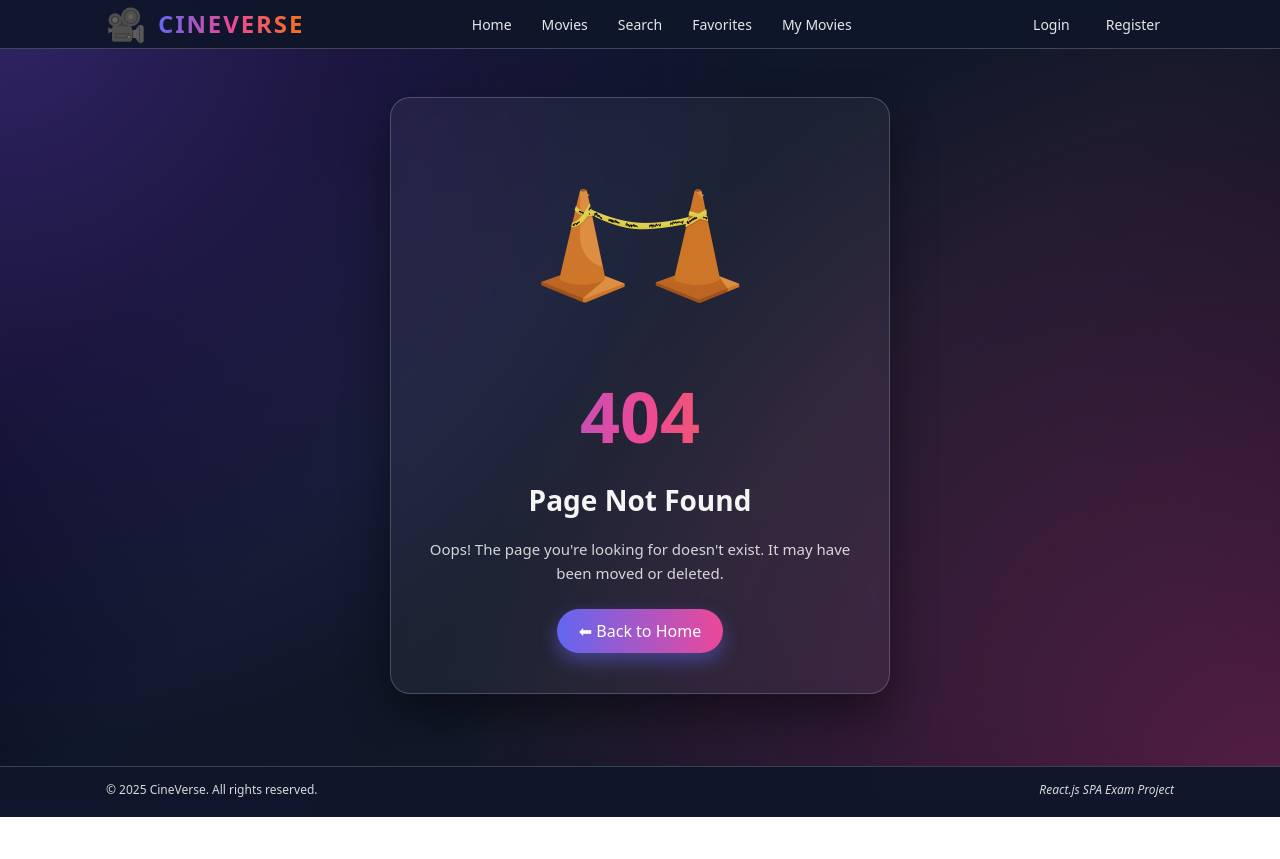
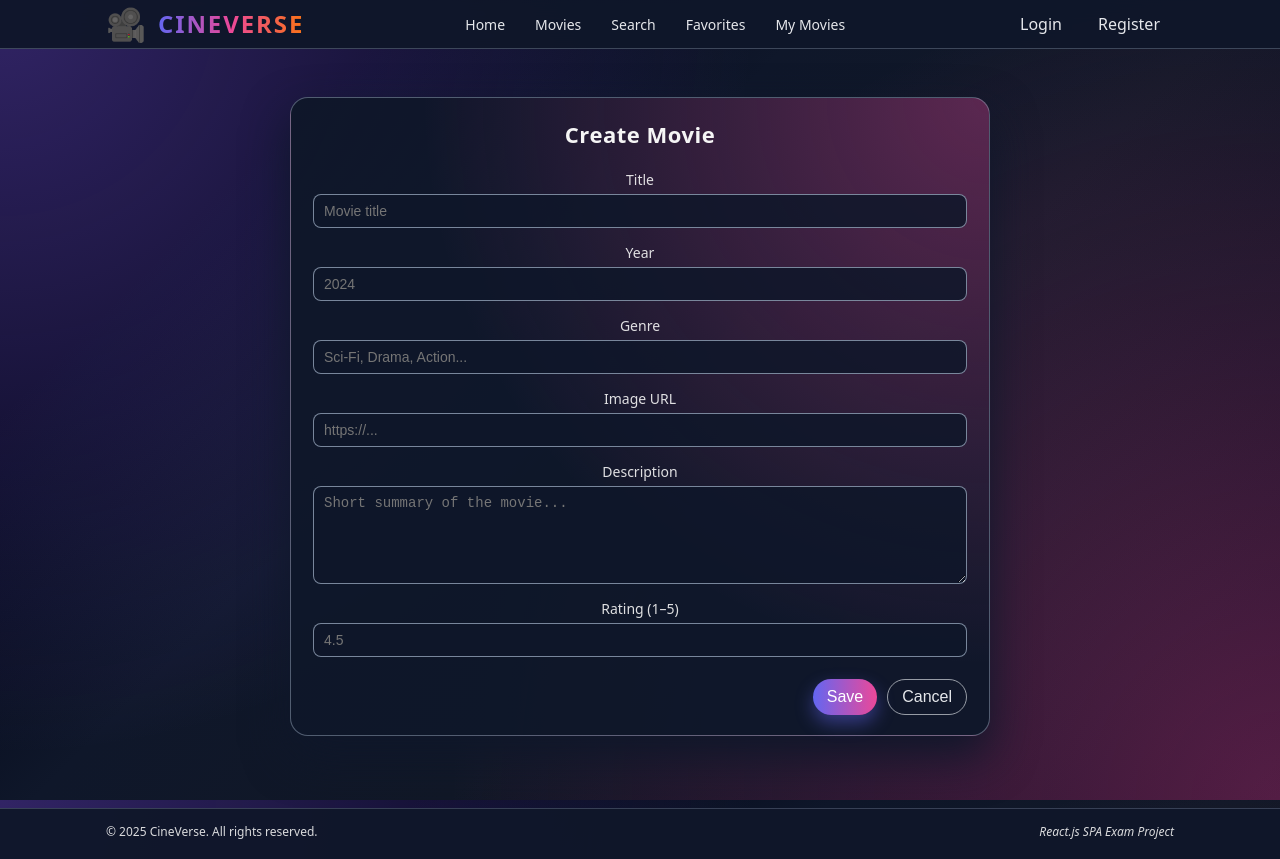
Before and after one commit to ZlatkoMarianov/React.js_Project, a React (Vite) app in the folder client/: page /create in a window 1280 px wide. Before the commit the page ends 817 px from the top, so only its background shows below. Built offline with nearby package versions, Linux system fonts and the light colour scheme.

Commit message:
Add movie create form

```diff
--- a/client/src/App.jsx
+++ b/client/src/App.jsx
@@ -8,6 +8,7 @@ import NotFound from './components/notFound/NotFound.jsx';
 import Search from './components/search/Search.jsx';
 import Favorites from './components/favorites/Favorites.jsx';
 import MyMovies from './components/myMovies/MyMovies.jsx';
+import Create from './components/create/Create.jsx';
 
 function App() {
   return (
@@ -19,11 +20,11 @@ function App() {
           <Routes>
             <Route path="/" element={<Home />} />
             <Route path="/catalog" element={<MoviesCatalog />} />
+            <Route path="/create" element={<Create />} />
             <Route path="/search" element={<Search />} />
             <Route path="/favorites" element={<Favorites />} />
             <Route path="/myMovies" element={<MyMovies />} />
 
-            {/* <Route path="/catalog" element={<MoviesCatalog />} /> */}
             <Route path="*" element={<NotFound />} />
           </Routes>
         </div>
--- /dev/null
+++ b/client/src/components/create/Create.jsx
@@ -0,0 +1,7 @@
+import MovieForm from "../movieForm/MovieForm.jsx";
+
+export default function Create() {
+    return (
+        <MovieForm title="Create Movie" />
+    );
+}
--- a/client/src/components/favorites/Favorites.module.css
+++ b/client/src/components/favorites/Favorites.module.css
@@ -1,5 +1,5 @@
 .favoritesPage {
-    padding-top: 20px;
+    padding-top: 32px;
 }
 
 .sectionHeader {
--- /dev/null
+++ b/client/src/components/movieForm/MovieForm.jsx
@@ -0,0 +1,45 @@
+import styles from './MovieForm.module.css';
+
+export default function MovieForm({ title }) {
+  return (
+    <section className={`section ${styles.movieFormPage}`}>
+      <div className={styles.formCard}>
+        <h2 className={styles.formTitle}>{title}</h2>
+        <form className={styles.movieForm}>
+          <label className={styles.formField}>
+            <span>Title</span>
+            <input type="text" className="input" placeholder="Movie title" />
+          </label>
+          <label className={styles.formField}>
+            <span>Year</span>
+            <input type="number" className="input" placeholder={2024} />
+          </label>
+          <label className={styles.formField}>
+            <span>Genre</span>
+            <input type="text" className="input" placeholder="Sci-Fi, Drama, Action..." />
+          </label>
+          <label className={styles.formField}>
+            <span>Image URL</span>
+            <input type="text" className="input" placeholder="https://..." />
+          </label>
+          <label className={styles.formField}>
+            <span>Description</span>
+            <textarea className="input textarea" rows={5} placeholder="Short summary of the movie..." defaultValue={''} />
+          </label>
+          <label className={styles.formField}>
+            <span>Rating (1–5)</span>
+            <input type="number" className="input" min={1} max={5} step="0.1" placeholder="4.5" />
+          </label>
+          <div className={styles.formActions}>
+            <button className="btn btn-primary" type="submit">
+              Save
+            </button>
+            <button className="btn btn-outline" type="button">
+              Cancel
+            </button>
+          </div>
+        </form>
+      </div>
+    </section>
+  );
+}
--- /dev/null
+++ b/client/src/components/movieForm/MovieForm.module.css
@@ -0,0 +1,74 @@
+.movieFormPage {
+    padding-top: 32px;
+}
+
+.formCard {
+    max-width: 700px;
+    margin: 0 auto;
+    background:
+        radial-gradient(circle at top right, rgba(236, 72, 153, 0.35), transparent 60%),
+        rgba(15, 23, 42, 0.96);
+    border-radius: 18px;
+    padding: 20px 22px;
+    border: 1px solid rgba(148, 163, 184, 0.5);
+    box-shadow: 0 20px 45px rgba(15, 23, 42, 1);
+}
+
+.formTitle {
+    text-align: center;
+    font-size: 22px;
+    font-weight: 600;
+    margin-bottom: 18px;
+    letter-spacing: 0.5px;
+}
+
+.movieForm {
+    display: flex;
+    flex-direction: column;
+    gap: 14px;
+}
+
+.formField {
+    display: flex;
+    flex-direction: column;
+    gap: 4px;
+}
+
+.formField span {
+    text-align: center;
+    font-size: 14px;
+    font-weight: 500;
+    opacity: 0.9;
+}
+
+.formActions {
+    display: flex;
+    gap: 10px;
+    justify-content: flex-end;
+    margin-top: 8px;
+}
+
+@media (max-width: 700px) {
+    .formCard {
+        padding: 18px;
+    }
+
+    .formTitle {
+        font-size: 20px;
+    }
+}
+
+@media (max-width: 480px) {
+    .formCard {
+        padding: 16px;
+    }
+
+    .formActions {
+        flex-direction: column;
+        align-items: stretch;
+    }
+
+    .formActions button {
+        width: 100%;
+    }
+}
--- a/client/src/components/moviesCatalog/MoviesCatalog.module.css
+++ b/client/src/components/moviesCatalog/MoviesCatalog.module.css
@@ -1,5 +1,5 @@
 .catalogPage {
-    padding-top: 20px;
+    padding-top: 32px;
 }
 
 .sectionHeader {
--- a/client/src/components/myMovies/MyMovies.module.css
+++ b/client/src/components/myMovies/MyMovies.module.css
@@ -1,5 +1,5 @@
 .myMoviesPage {
-    padding-top: 20px;
+    padding-top: 32px;
 }
 
 .sectionHeader {
--- a/client/src/components/search/Search.module.css
+++ b/client/src/components/search/Search.module.css
@@ -1,5 +1,5 @@
 .searchPage {
-    padding-top: 24px;
+    padding-top: 32px;
     min-height: 60vh;
 }
 
--- a/client/src/main.css
+++ b/client/src/main.css
@@ -53,7 +53,7 @@ body {
     border-radius: 999px;
     border: none;
     padding: 8px 14px;
-    font-size: 14px;
+    font-size: 16px;
     font-weight: 500;
     cursor: pointer;
     text-decoration: none;
```
